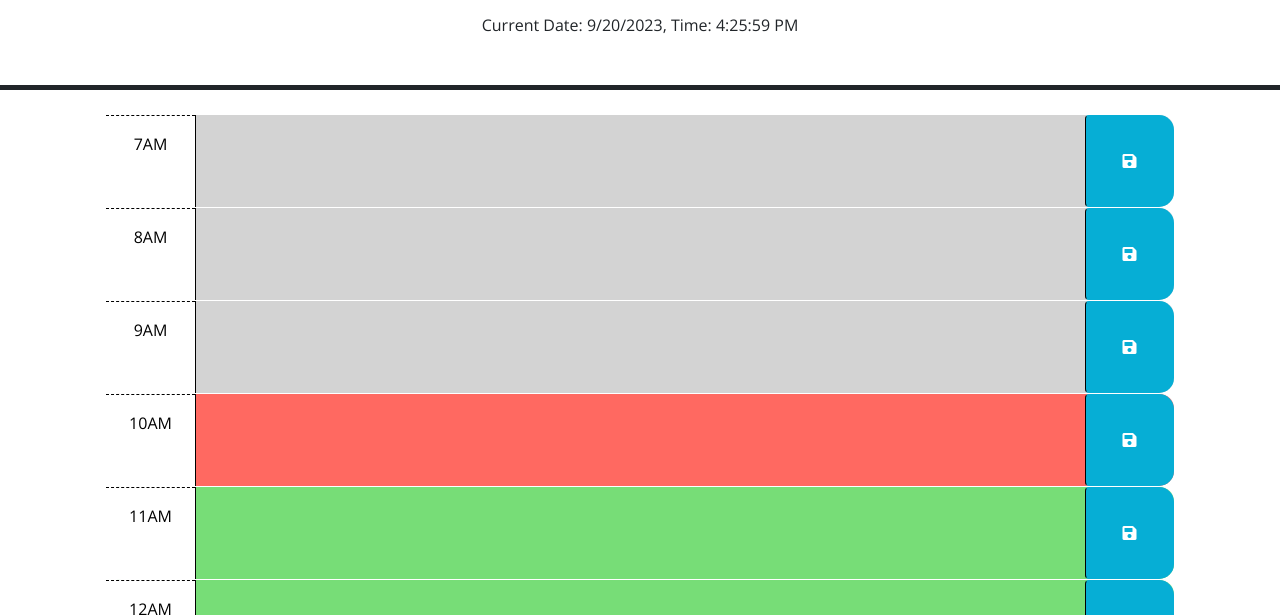
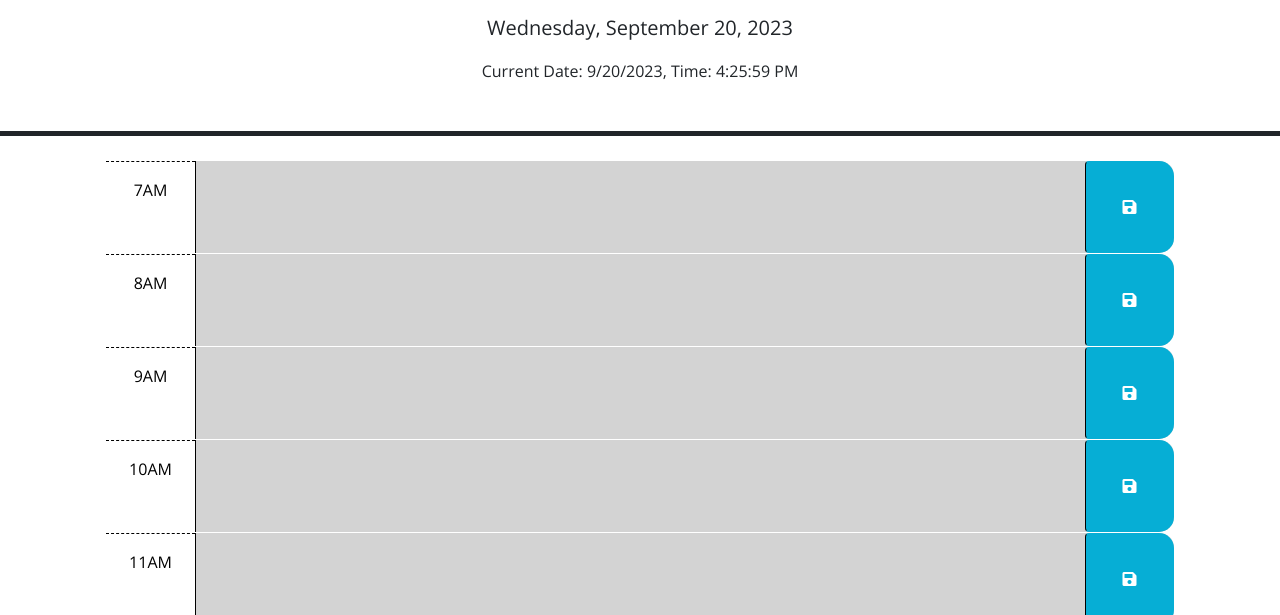
Before and after one commit to bellaloc/dayPlannerHomework, a plain HTML site: page index.html in a window 1280 px wide. Shown: the part 166-781 px from the top of the page. Drawn offline with nearby package versions, Linux system fonts and the light colour scheme.

Commit message:
fixed bug

```diff
--- a/index.html
+++ b/index.html
@@ -154,6 +154,6 @@
       crossorigin="anonymous"
     ></script>
 
-    <script src="assets/js/script.js"></script>
+    <script src="Assets/script.js"></script>
   </body>
 </html>
```
